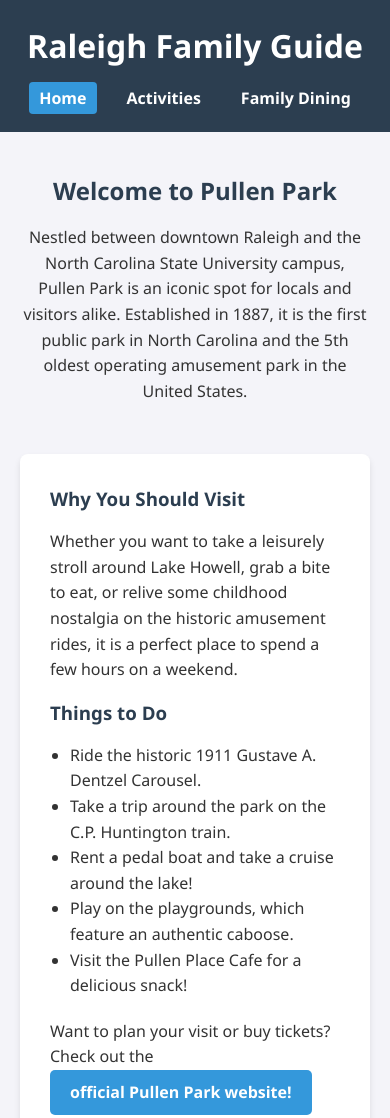
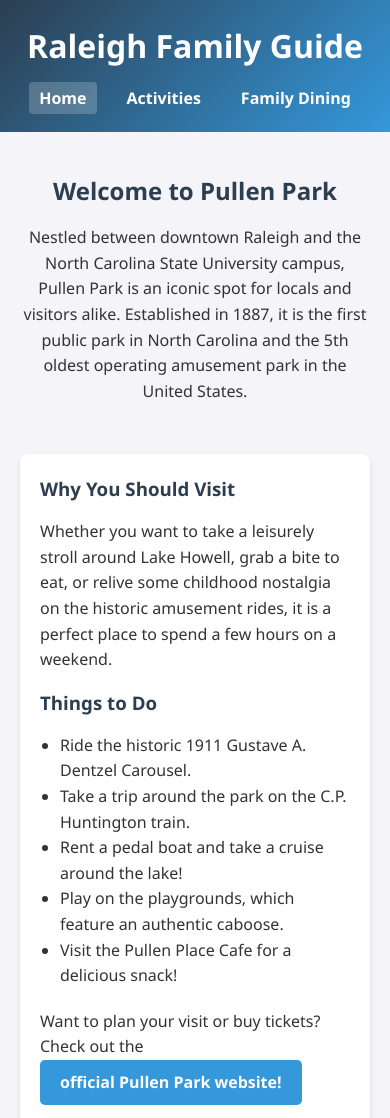
Before and after one commit to DerrickTilleryWT/local-guide, a plain HTML site: page index.html in a window 390 px wide. Shown: the top 1118 px of the page. Drawn offline with Linux system fonts and the light colour scheme.

Commit message:
Add files via upload

```diff
--- a/css/styles.css
+++ b/css/styles.css
@@ -33,6 +33,7 @@ a.btn {
     text-decoration: none;
     border-radius: 5px;
     font-weight: bold;
+    transition: background-color 0.3s ease;
 }
 
 a.btn:hover {
@@ -40,7 +41,7 @@ a.btn:hover {
 }
 
 header {
-    background-color: #2c3e50;
+    background: linear-gradient(135deg, #2c3e50, #3498db);
     color: #fff;
     padding: 20px 0;
 }
@@ -62,6 +63,8 @@ header h1 {
 .nav-links {
     list-style: none;
     display: flex;
+    flex-wrap: wrap;
+    justify-content: center;
     gap: 20px;
     padding: 0;
     margin: 0;
@@ -72,10 +75,11 @@ header h1 {
     text-decoration: none;
     font-weight: bold;
     padding: 5px 10px;
+    transition: background-color 0.3s ease, border-radius 0.3s ease;
 }
 
 .nav-links a:hover, .nav-links a.active {
-    background-color: #3498db;
+    background-color: rgba(255, 255, 255, 0.2);
     border-radius: 4px;
 }
 
@@ -97,15 +101,13 @@ header h1 {
     background: #fff;
     padding: 30px;
     border-radius: 8px;
-    box-shadow: 0 4px 6px rgba(0,0,0,0.1);
+    box-shadow: 0 4px 6px rgba(0, 0, 0, 0.1);
 }
 
-.text-content {
-    flex: 1;
-}
-
+.text-content,
 .image-content {
     flex: 1;
+    min-width: 0;
 }
 
 .image-content img {
@@ -118,7 +120,7 @@ header h1 {
 footer {
     text-align: center;
     padding: 20px;
-    background-color: #2c3e50;
+    background: linear-gradient(135deg, #3498db, #2c3e50);
     color: #fff;
     margin-top: 40px;
 }
@@ -132,5 +134,8 @@ footer {
 
     .flex-row {
         flex-direction: column;
+        padding: 20px;
+        gap: 20px;
+        align-items: stretch;
     }
 }
```
